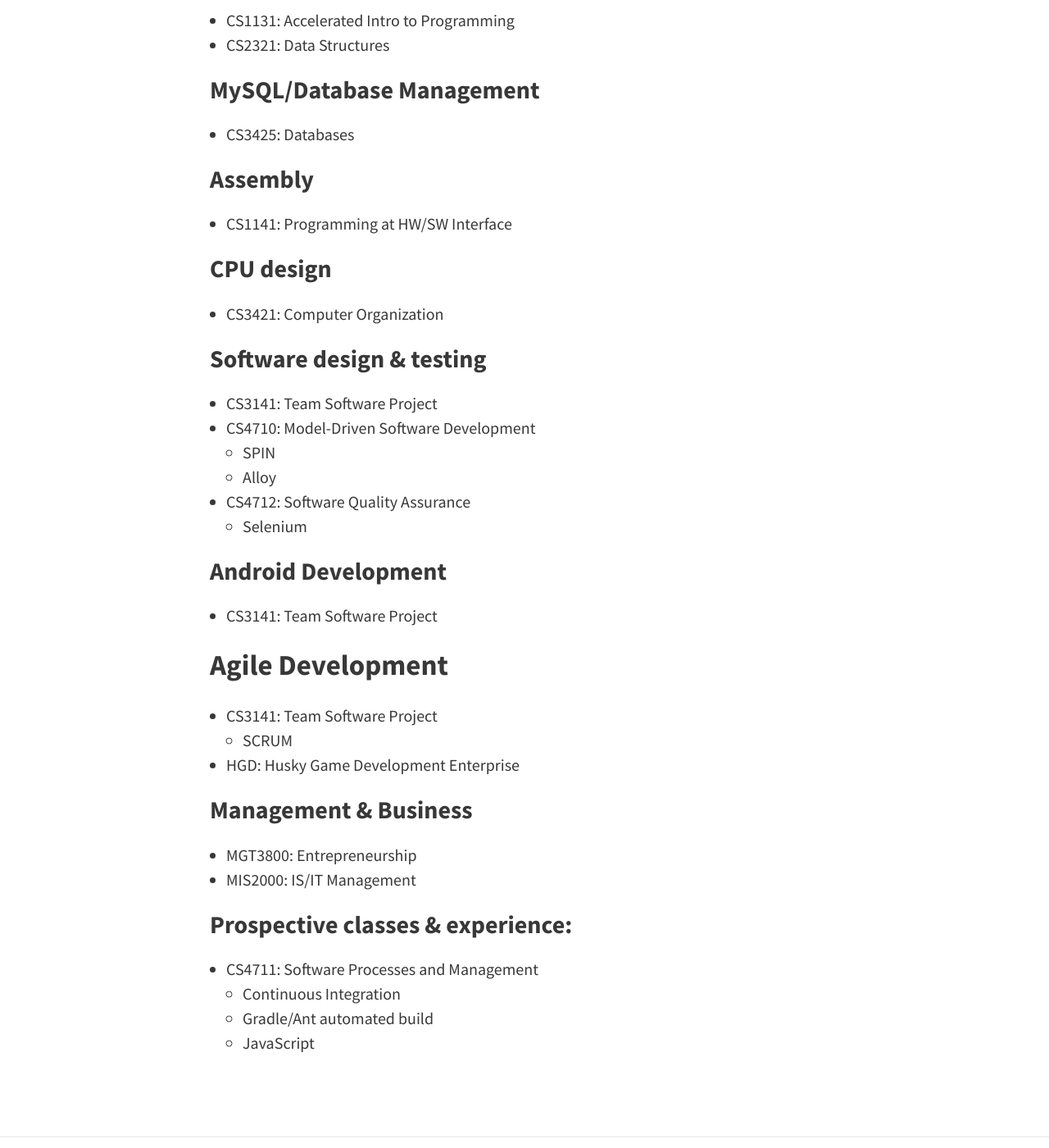
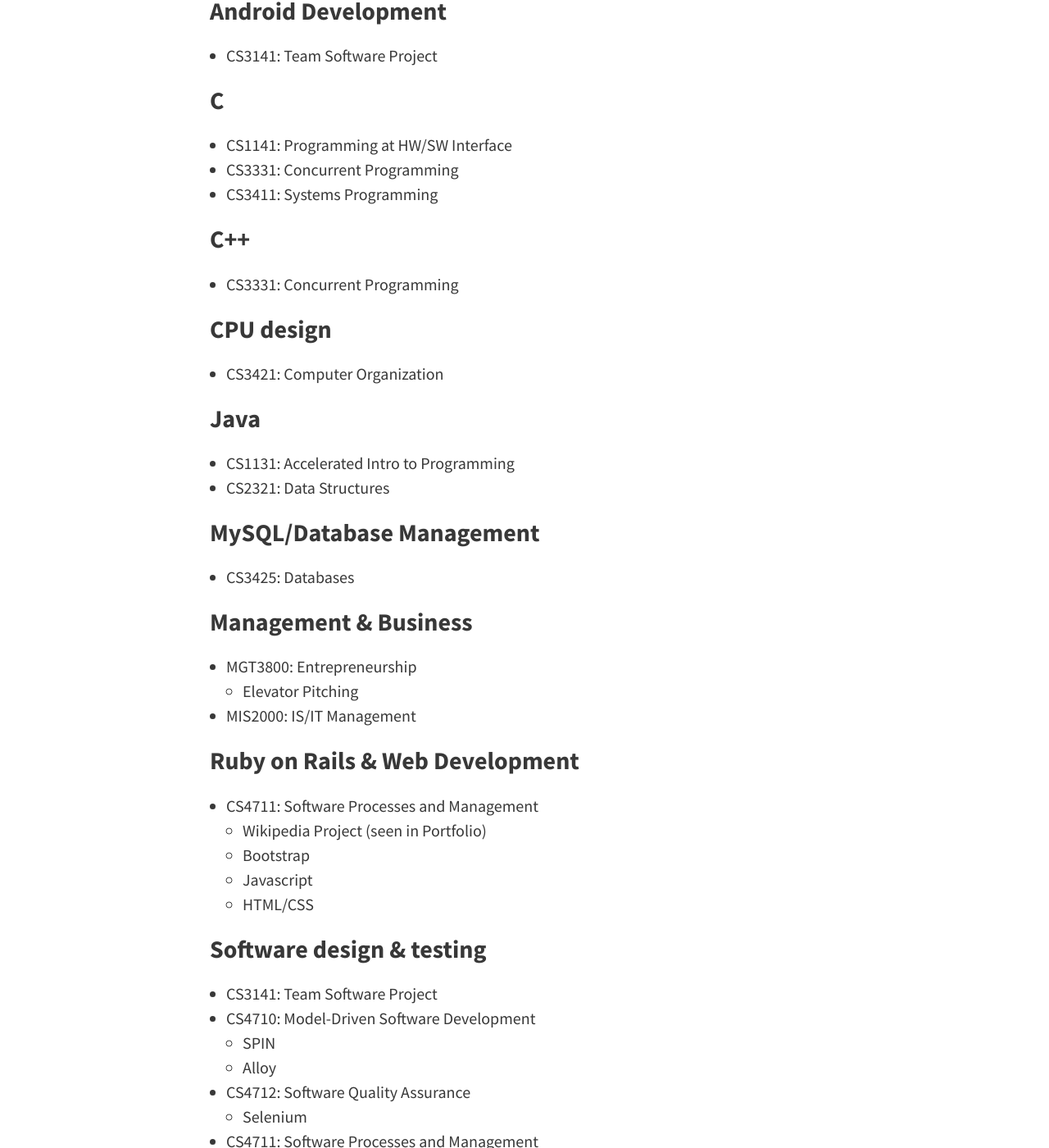
Before and after one commit to smicklas/smicklas.github.io, a Jekyll site: the page built from _portfolio/mtu.md, in a window 1280 px wide and 1400 px high, scrolled down 677 px. Shown: the whole window at 82% size. Built offline with Jekyll 4.4.1, drawn with Linux system fonts in a browser that asks for light colours; some of the changed text lies outside the part shown.

Commit message:
Portfolio updates, placeholder for Wiki
Updated MTU and HGD portfolio page to reflect current experience, add placeholder for Ruby on Rails wikipedia page to be updated with more information later.

```diff
--- a/_portfolio/mtu.md
+++ b/_portfolio/mtu.md
@@ -5,6 +5,18 @@
 ---
 
 A majority of my programming experiences comes from various classes I've taken over my four years at Michigan Tech. Languages & experience includes:
+
+### Assembly
+  * CS1141: Programming at HW/SW Interface
+
+## Agile Development
+  * CS3141: Team Software Project
+    * SCRUM
+  * HGD: Husky Game Development Enterprise
+  * CS4711: Software Processes and Management
+
+### Android Development
+  * CS3141: Team Software Project
 
 ### C
   * CS1141: Programming at HW/SW Interface
@@ -21,11 +36,17 @@
 ### MySQL/Database Management
   * CS3425: Databases
 
-### Assembly
-  * CS1141: Programming at HW/SW Interface
+### Management & Business
+  * MGT3800: Entrepreneurship
+    * Elevator Pitching
+  * MIS2000: IS/IT Management
 
-### CPU design
-  * CS3421: Computer Organization
+### Ruby on Rails & Web Development
+  * CS4711: Software Processes and Management
+    * Wikipedia Project (seen in Portfolio)
+    * Bootstrap
+    * Javascript
+    * HTML/CSS
 
 ### Software design & testing
   * CS3141: Team Software Project
@@ -34,21 +55,6 @@
     * Alloy
   * CS4712: Software Quality Assurance
     * Selenium
-
-### Android Development
-  * CS3141: Team Software Project
-
-## Agile Development
-  * CS3141: Team Software Project
-    * SCRUM
-  * HGD: Husky Game Development Enterprise
-
-### Management & Business
-  * MGT3800: Entrepreneurship
-  * MIS2000: IS/IT Management
-
-### Prospective classes & experience:
   * CS4711: Software Processes and Management
-    * Continuous Integration
-    * Gradle/Ant automated build
-    * JavaScript
+    * Continuous integration
+    * Automated builds & testing
```
Also changed, not shown: other parts of _portfolio/mtu.md (+3 -0 lines), _portfolio/hgd.md (+10 -8 lines), _portfolio/wiki.md (added, +8 -0 lines), assets/img/portfolio/wiki.png (added).
